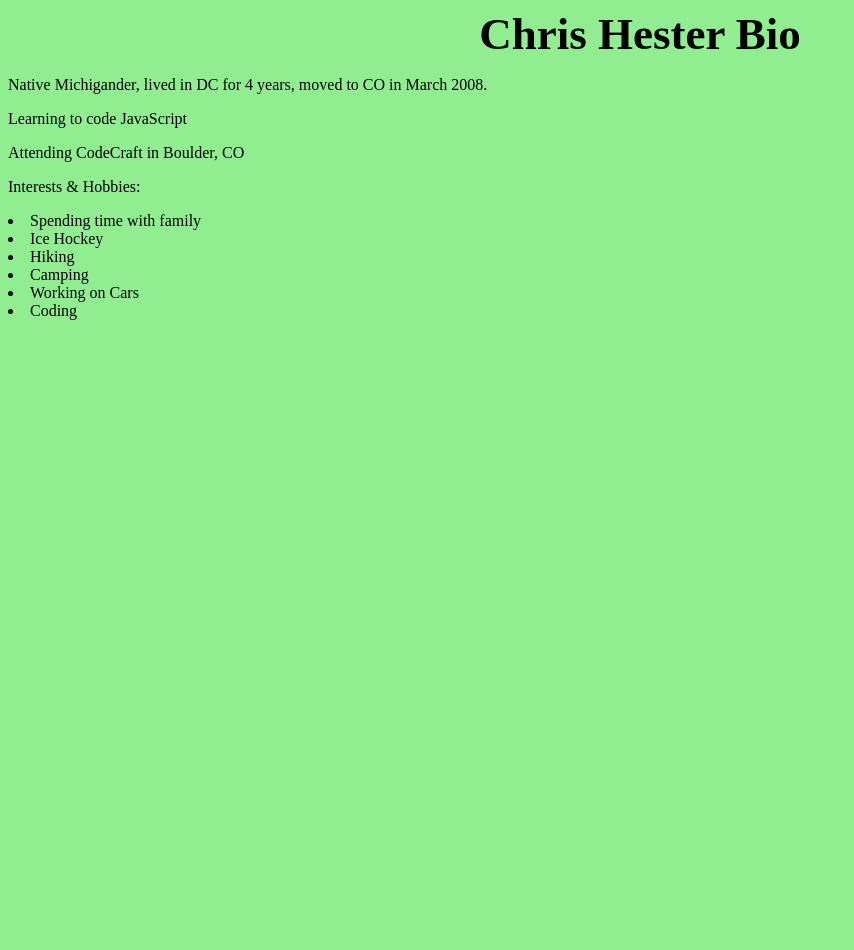
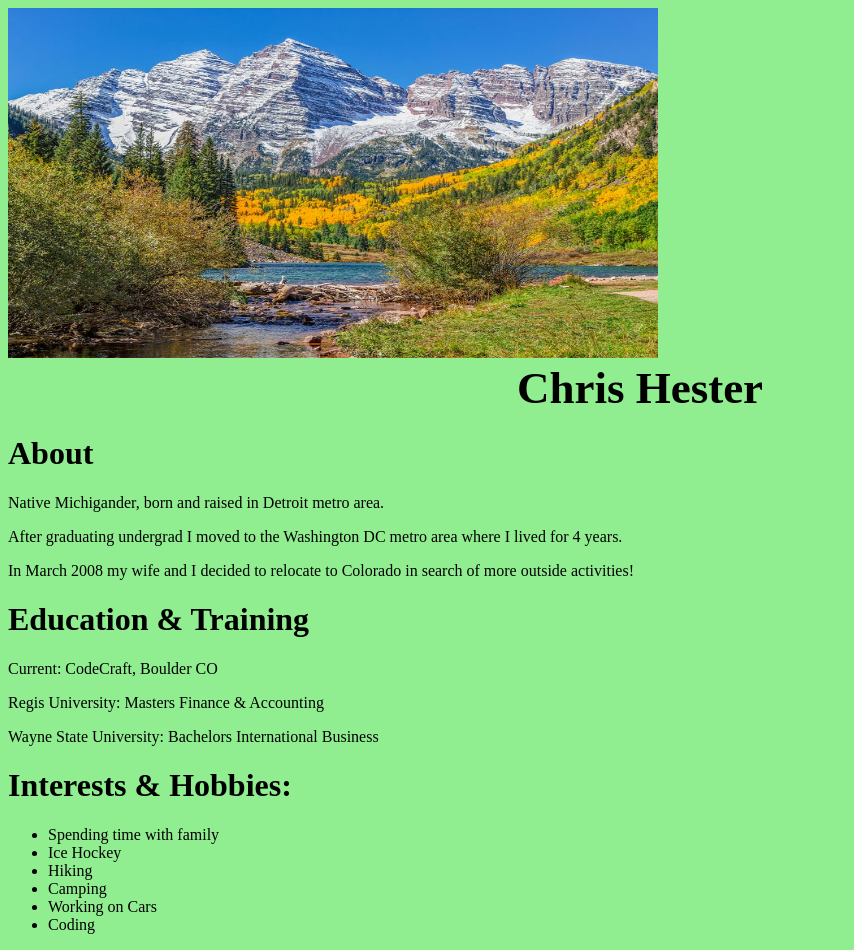
Before and after one commit to hestchris/Portfolio, a plain HTML site: page index.html in a window 1280 px wide. Shown: the whole page, without its empty margins (0-854 px from the left). Before the commit the page ends 800 px from the top, so only its background shows below. Drawn offline with Linux system fonts and the light colour scheme.

Commit message:
updated HTML code, picture

```diff
--- a/index.html
+++ b/index.html
@@ -6,18 +6,27 @@
 	</head>
 	<body>
 		<title>Chris Hester</title>
-			<div id="banner">Chris Hester Bio</div>
-				<p>Native Michigander, lived in DC for 4 years, moved to CO in March 2008.</p>
-				<p>Learning to code JavaScript</p>
-				<p>Attending CodeCraft in Boulder, CO</p>
-			<div>Interests & Hobbies:</div>
-				<ul></ul>
+			<img src="aspen.jpg">
+			<div id="banner">Chris Hester</div>
+				<h1>About</h1>
+					<p>Native Michigander, born and raised in Detroit metro area.</p>
+					<p>After graduating undergrad I moved to the Washington DC metro area where I lived for 4 years. </p>
+					<p>In March 2008 my wife and I decided to relocate to Colorado in search of more outside activities!</p>
+				<h1>Education & Training</h1>
+					<p>Current: CodeCraft, Boulder CO</p>
+					<p>Regis University: Masters Finance & Accounting</p>
+					<p>Wayne State University: Bachelors International Business</p>
+				<h1> Interests & Hobbies:</h1>
+				<ul>
 					<li>Spending time with family</li>
 					<li>Ice Hockey</li>
 					<li>Hiking</li>
 					<li>Camping</li>
 					<li>Working on Cars</li>
 					<li>Coding</li>
+				</ul>
+
+			<div id="sub-sections"></div>
 
 <!--Want to add a link to a list of my cars that I've owned -->
 
--- a/main.css
+++ b/main.css
@@ -1,5 +1,11 @@
 body {
 	background: lightgreen;
+}
+
+img {
+	height: 350px;
+	width: 650px;
+
 }
 
 #banner {
@@ -7,3 +13,7 @@ body {
 	font-weight: bold;
 	font-size: 45px;
 }
+
+.h1 {
+	font: italic;
+}
```
Also changed, not shown: Aspen.jpg (added), Mountains.jpg (added), 1 other file.
